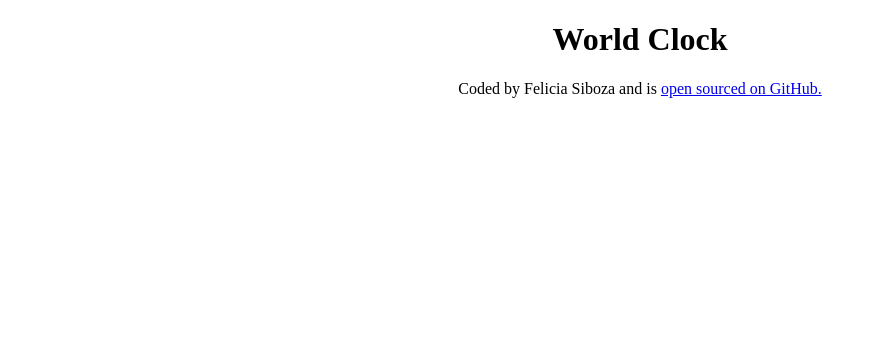
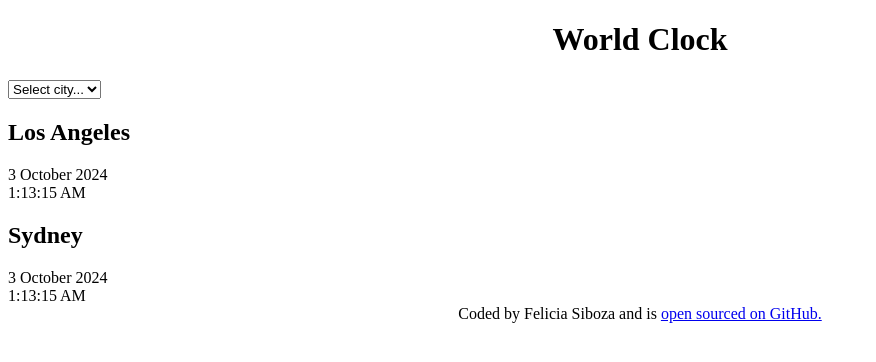
Before and after one commit to Felicia9310/world-clock, a plain HTML site: page index.html in a window 1280 px wide. Shown: the whole page, without its empty margins (0-876 px from the left). Drawn offline with Linux system fonts and the light colour scheme.

Commit message:
Added basic html

```diff
--- a/index.html
+++ b/index.html
@@ -7,7 +7,27 @@
     <title>World Clock Project</title>
   </head>
   <body>
-    <h1>World Clock</h1>
+    <div class="container"><h1>World Clock</h1></div>
+    <select name="" id="">
+      <option value="">Select city...</option>
+      <option value="">Auckland</option>
+      <option value="">New York</option>
+      <option value="">Lagos</option>
+      <option value="">Bangkok</option>
+    </select>
+
+    <div class="city">
+      <h2>Los Angeles</h2>
+      <div class="date">3 October 2024</div>
+      <div class="time">1:13:15 AM</div>
+    </div>
+
+    <div class="city">
+      <h2>Sydney</h2>
+      <div class="date">3 October 2024</div>
+      <div class="time">1:13:15 AM</div>
+    </div>
+
     <footer>
       Coded by Felicia Siboza and is
       <a href="https://github.com/Felicia9310/world-clock"
```
